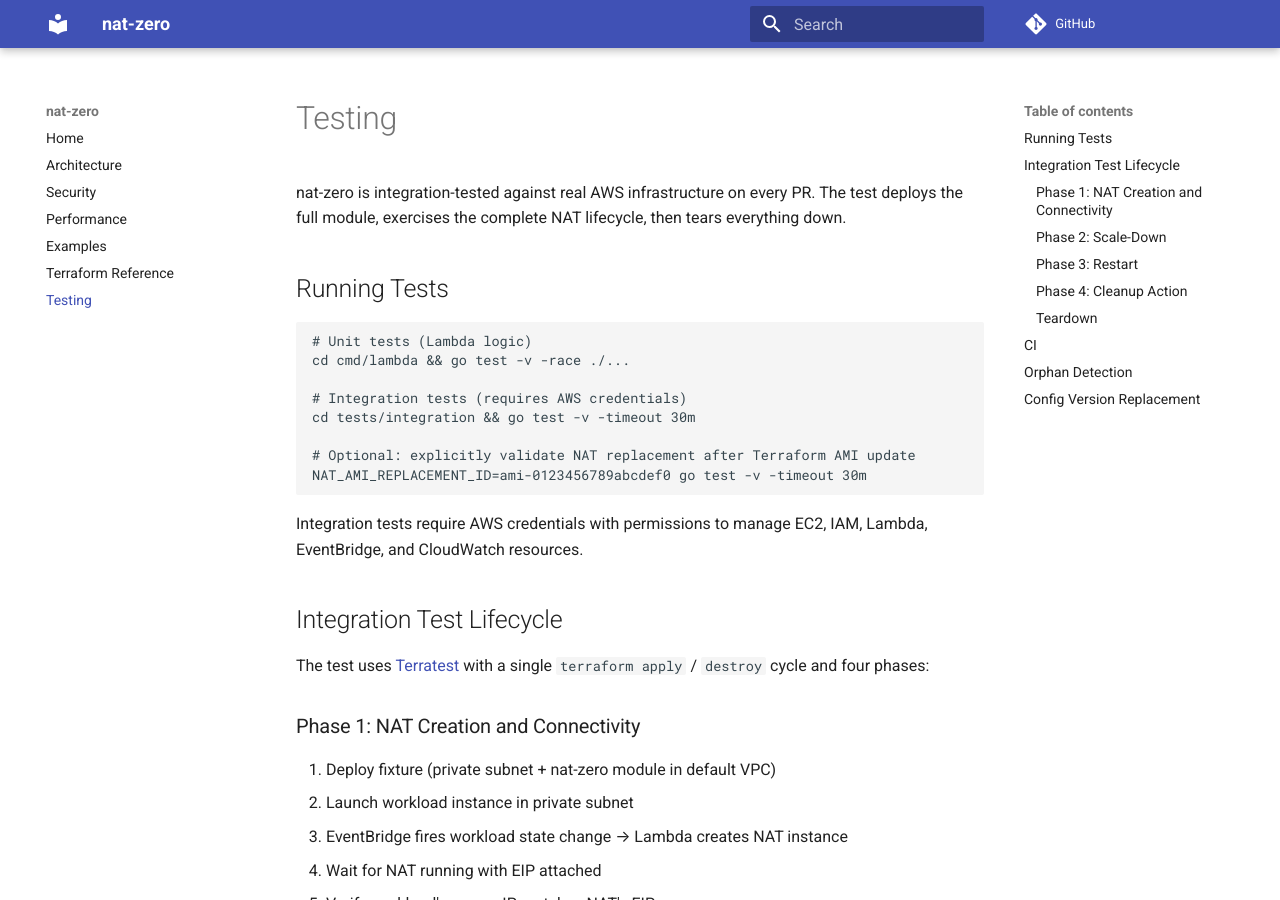
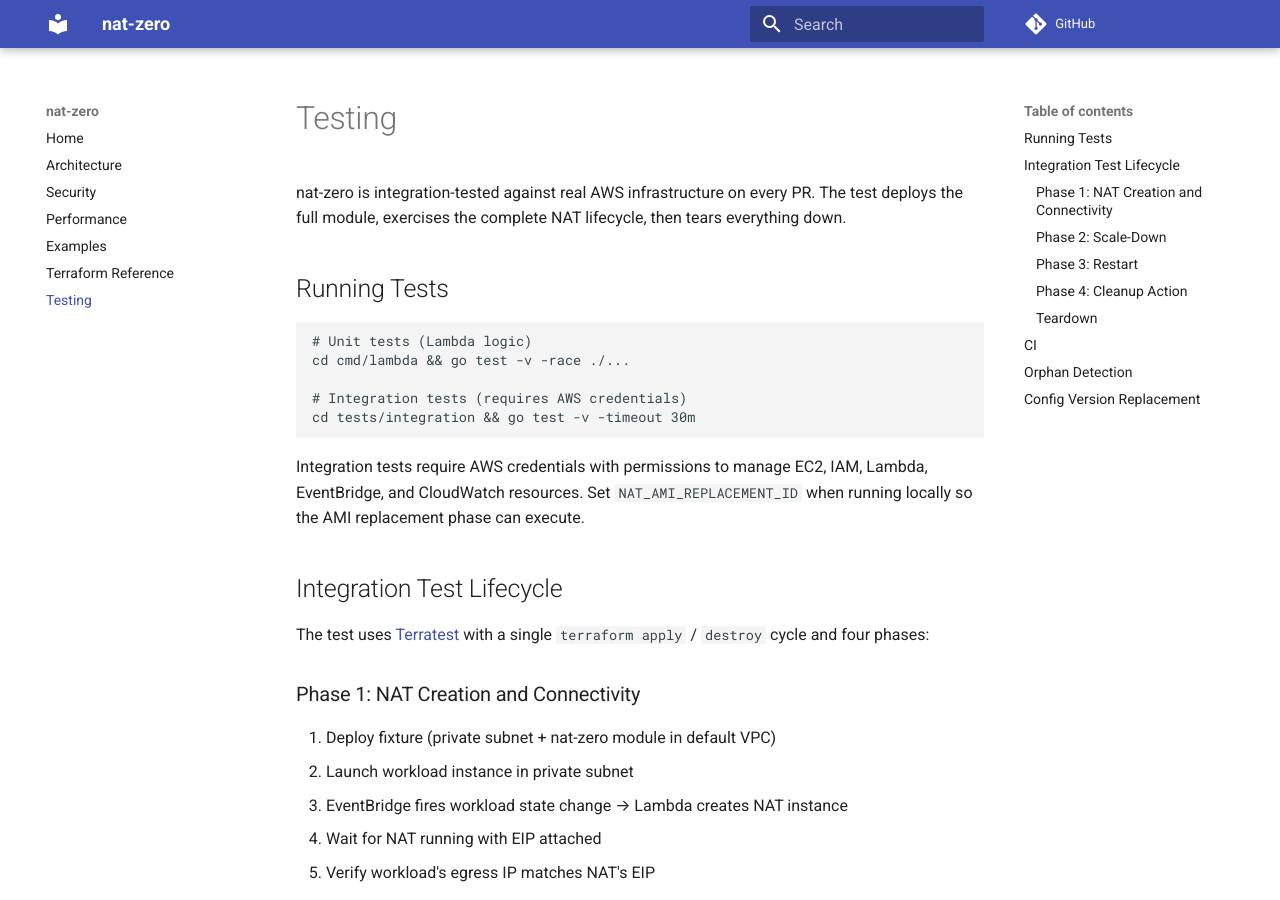
Before and after one commit to MachineDotDev/nat-zero, an MkDocs documentation site: the page built from docs/testing.md, in a window 1280 px wide and 900 px high. Built offline with MkDocs 1.6.1 and Material for MkDocs 9.7.7, drawn with Linux system fonts in a browser that asks for light colours; comment, search, counter and statistics services are not loaded; some of the changed text lies outside the part shown.

Commit message:
ci(test): always run AMI replacement integration path

````diff
--- a/docs/testing.md
+++ b/docs/testing.md
@@ -10,12 +10,10 @@
 
 # Integration tests (requires AWS credentials)
 cd tests/integration && go test -v -timeout 30m
-
-# Optional: explicitly validate NAT replacement after Terraform AMI update
-NAT_AMI_REPLACEMENT_ID=ami-0123456789abcdef0 go test -v -timeout 30m
 ```
 
 Integration tests require AWS credentials with permissions to manage EC2, IAM, Lambda, EventBridge, and CloudWatch resources.
+Set `NAT_AMI_REPLACEMENT_ID` when running locally so the AMI replacement phase can execute.
 
 ## Integration Test Lifecycle
 
@@ -58,9 +56,9 @@
 Integration tests run in GitHub Actions when the `integration-test` label is added to a PR. They use OIDC to assume an AWS role in a dedicated test account.
 
 - Concurrency: one test at a time (`cancel-in-progress: false`)
-- Timeout: 30 minutes
+- Timeout: 60 minutes
 - Region: us-east-1
-- `workflow_dispatch` supports optional input `nat_ami_replacement_id` to run AMI replacement coverage in CI.
+- CI workflow always builds a temporary replacement AMI in us-east-1 and runs AMI replacement coverage.
 
 ## Orphan Detection
 
@@ -70,7 +68,7 @@
 
 The Lambda tags NAT instances with a `ConfigVersion` hash (AMI + instance type + market type + volume size + encryption). When the config changes and a workload triggers reconciliation, the Lambda terminates the outdated NAT and creates a replacement.
 
-The integration test includes an optional replacement phase gated by `NAT_AMI_REPLACEMENT_ID` so normal CI remains fast. When set, the test:
+The integration workflow always sets `NAT_AMI_REPLACEMENT_ID` using a temporary AMI built in us-east-1, then the test:
 
 1. Runs `terraform apply` with `ami_id` set to the provided AMI
 2. Invokes Lambda reconciliation for the running workload
````
Also changed, not shown: 2 other files.
